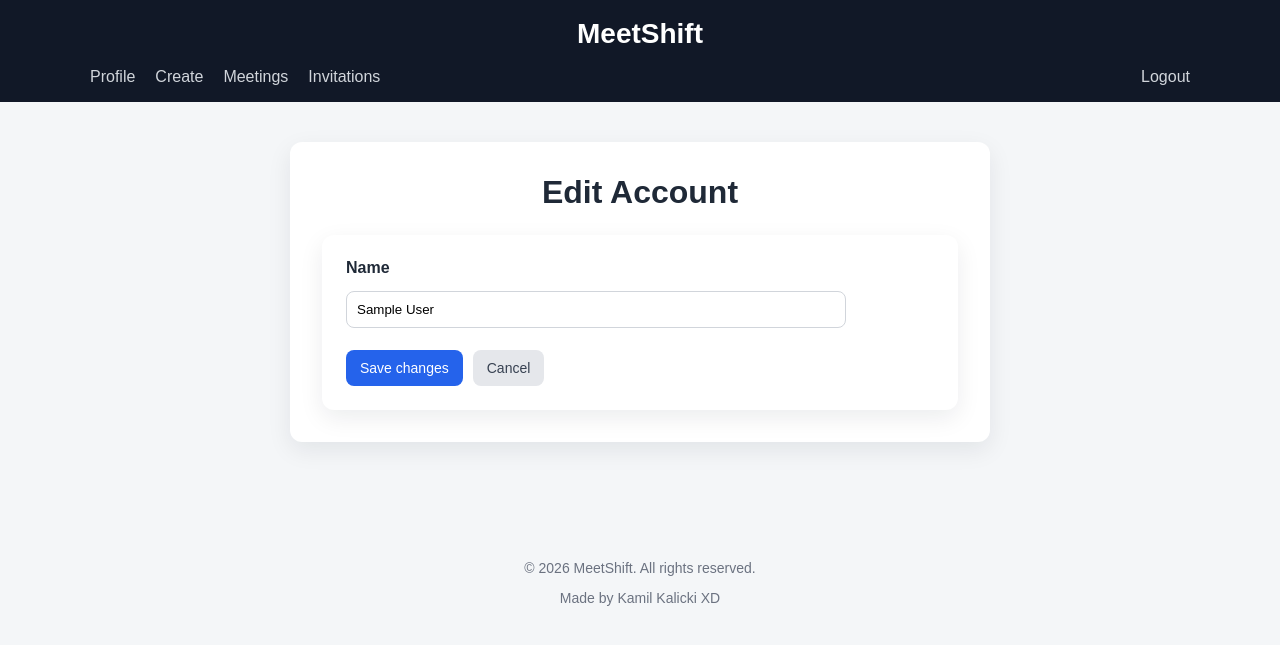
After one commit to Kali2114/MeetShift, a Django app: page /user/account/edit in a window 1280 px wide. The commit adds this page. Shown: the top 645 px of the page. Run offline with Django 5.2, Linux system fonts and the light colour scheme; the visitor is signed in with stand-in values (Sample User, id 1).

Commit message:
added full edit user view.

```diff
--- a/app/core/templates/user/account_settings.html
+++ b/app/core/templates/user/account_settings.html
@@ -6,7 +6,7 @@
         <h1>Account Settings</h1>
 
         <div class="settings-actions">
-            <a href="#" class="btn">
+            <a href="{% url 'user:user-edit' %}" class="btn">
                 Edit account
             </a>
 
--- /dev/null
+++ b/app/core/templates/user/user_edit.html
@@ -0,0 +1,27 @@
+{% extends "base.html" %}
+
+{% block content %}
+<div class="profile-container">
+    <div class="profile-card">
+        <h1>Edit Account</h1>
+
+        <form method="post" class="profile-form">
+            {% csrf_token %}
+
+            <div class="form-group">
+                <label for="{{ form.name.id_for_label }}">Name</label>
+                {{ form.name }}
+                {{ form.name.errors }}
+            </div>
+
+            <div class="form-actions">
+                <button type="submit" class="btn">Save changes</button>
+
+                <a href="{% url 'user:account-settings' %}" class="btn secondary">
+                    Cancel
+                </a>
+            </div>
+        </form>
+    </div>
+</div>
+{% endblock %}
--- a/app/user/forms.py
+++ b/app/user/forms.py
@@ -47,3 +47,11 @@ class UserProfileForm(forms.ModelForm):
     class Meta:
         model = UserProfile
         fields = ["bio", "avatar"]
+
+
+class UserEditForm(forms.ModelForm):
+    """Form for editing user account."""
+
+    class Meta:
+        model = User
+        fields = ["name"]
--- a/app/user/urls.py
+++ b/app/user/urls.py
@@ -21,4 +21,9 @@ urlpatterns = [
         views.AccountSettingsView.as_view(),
         name="account-settings",
     ),
+    path(
+        "account/edit",
+        views.UserUpdateView.as_view(),
+        name="user-edit",
+    ),
 ]
--- a/app/user/views.py
+++ b/app/user/views.py
@@ -3,7 +3,7 @@ from django.contrib.auth.mixins import LoginRequiredMixin
 from django.shortcuts import get_object_or_404
 from django.urls import reverse_lazy
 from django.views.generic import CreateView, DetailView, TemplateView, UpdateView
-from user.forms import UserProfileForm, UserRegisterForm
+from user.forms import UserEditForm, UserProfileForm, UserRegisterForm
 
 
 class RegisterView(CreateView):
@@ -54,3 +54,15 @@ class AccountSettingsView(LoginRequiredMixin, TemplateView):
     """Display account settings page."""
 
     template_name = "user/account_settings.html"
+
+
+class UserUpdateView(LoginRequiredMixin, UpdateView):
+    """Update current user account."""
+
+    form_class = UserEditForm
+    template_name = "user/user_edit.html"
+    success_url = reverse_lazy("user:account-settings")
+
+    def get_object(self, queryset=None):
+        """Return current user."""
+        return self.request.user
```
Also changed, not shown: app/user/tests/test_forms.py (+31 -1 lines), app/user/tests/test_view.py (+30 -0 lines).
